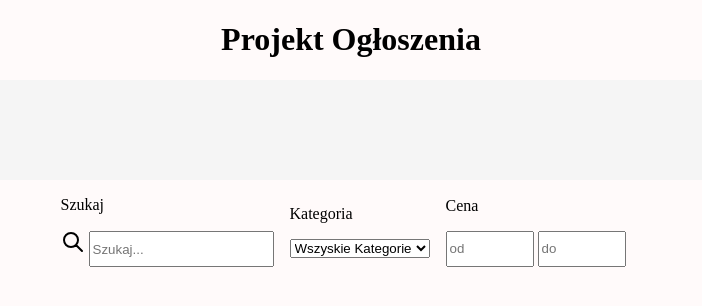
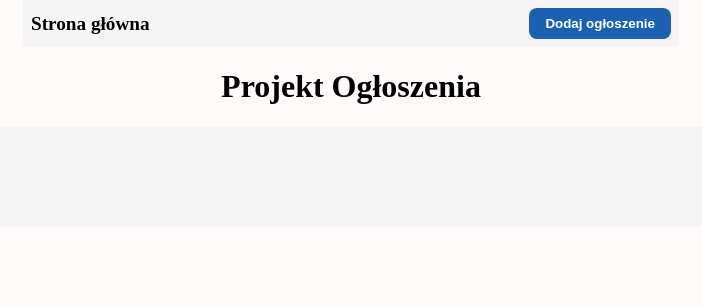
Before and after one commit to michaldudek11/projekt-ogloszenia, a plain HTML site: page Front/index.html in a window 1280 px wide. Shown: the whole page, without its empty margins (289-991 px from the left). Drawn offline with Linux system fonts and the light colour scheme; no server answers.

Commit message:
Navbar i zmiana w gridzie

```diff
--- a/Front/home.css
+++ b/Front/home.css
@@ -1,10 +1,41 @@
 .grid {
-    display: grid;
-    grid-template-columns: repeat(4, 1fr);
-    gap: 0.5rem;
-    background: #F5F5F5;
+  display: grid;
+  grid-template-columns: repeat(4, 1fr);
+  gap: 0.5rem;
+  background: #f5f5f5;
+  width: 100%;
+  padding: 0 15%;
+}
+
+nav ul {
+  display: flex;
+  justify-content: space-between;
+  align-items: center;
+  width: 50vw;
+  background: #f5f5f5;
+  margin: 0 auto;
+  padding: 0.5rem;
+  list-style-type: none;
+}
+
+.homeLink {
+  text-decoration: none;
+  color: black;
+  font-weight: bold;
+  font-size: 1.2rem;
+}
+
+.addBtn {
+  border: none;
+  padding: 0.5rem 1rem;
+  background: rgb(28, 97, 177);
+  outline: none;
+  font-weight: bold;
+  border-radius: 0.5rem;
+  color: white;
+  cursor: pointer;
 }
 
 .kartaOgloszenie {
-    /*  */
+  /*  */
 }
--- a/Front/index.html
+++ b/Front/index.html
@@ -6,9 +6,16 @@
     <meta name="viewport" content="width=device-width, initial-scale=1.0" />
     <title>Projekt Ogłoszenia</title>
     <link rel="stylesheet" href="panel.css">
+    <link rel="stylesheet" href="home.css">
     <script src="posty.js" defer></script>
   </head>
   <body>
+    <nav>
+      <ul>
+        <li><a href="#" class="homeLink">Strona główna</a></li>
+        <li><button class="addBtn">Dodaj ogłoszenie</button></li>
+      </ul>
+    </nav>
     <h1>Projekt Ogłoszenia</h1>
     <div class="góra">
     <img src="" alt=""><p> </p>
@@ -17,7 +24,7 @@
   </div>
 
     </div>
-    <div class="glowny">
+    <!-- <div class="glowny">
     <div >
         <p>
           Szukaj
@@ -40,7 +47,7 @@
     <div >
       <p>Cena</p>
       <input class="cena" type="text" placeholder="od"> <input class="cena" type="text" placeholder="do">
-    </div>
+    </div> -->
   <main class="grid">
         <!-- Ogłoszenia są tutaj  -->
     </main>
```
